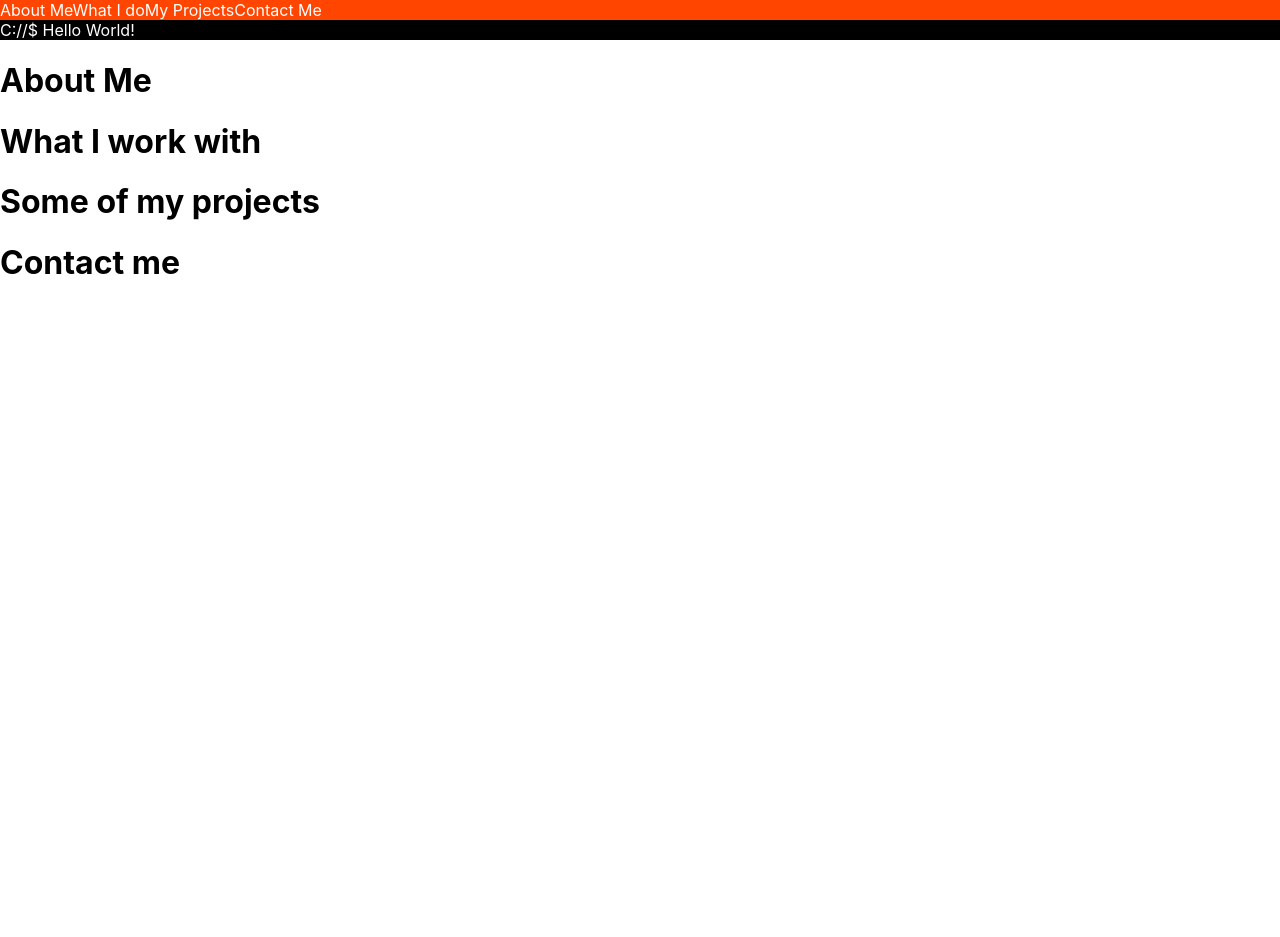
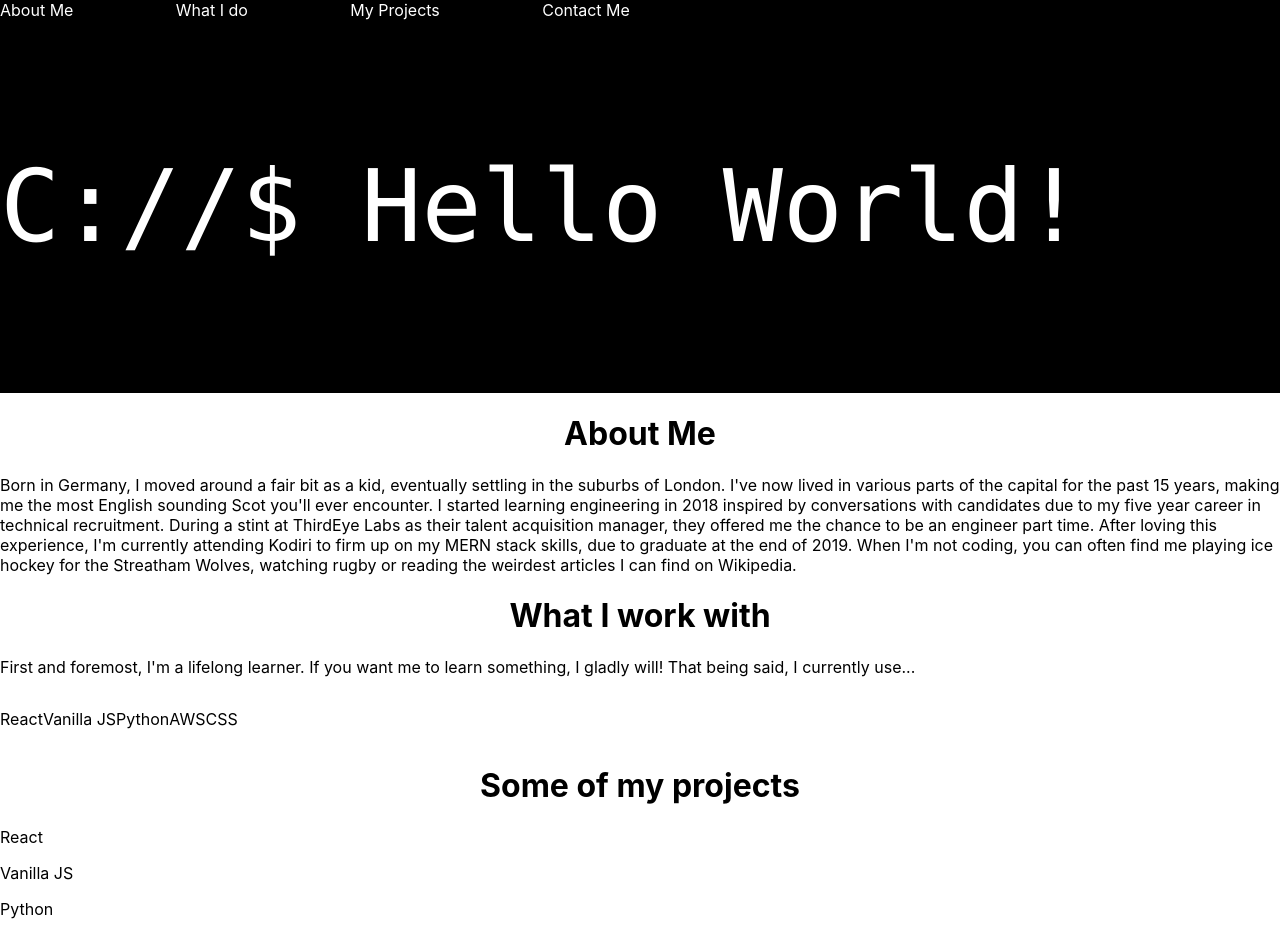
Before and after one commit to Reikon95/portfolio, a React (Create React App) app: page / in a window 1280 px wide. Shown: the top 937 px of the page. Before the commit the page ends 800 px from the top, so only its background shows below. Built offline with nearby package versions, Linux system fonts and the light colour scheme.

Commit message:
Added titles

```diff
--- a/src/App.css
+++ b/src/App.css
@@ -1,13 +1,29 @@
 .welcome {
   background-color: black;
   color: white;
+  font-size: 100px;
+  padding-top: 10%;
+  padding-bottom: 10%;
+  font-family: Lucida Console,Lucida Sans Typewriter,monaco,Bitstream Vera Sans Mono,monospace;
 }
 
 .nav {
-  background-color: orangered;
+  background-color: black;
+  overflow: hidden;
 
 }
 .nav a {
   color: white;
   text-decoration: none;
+  text-align: center;
+  padding: 8%;
+  padding-left: 0;
 }
+
+h1 {
+  text-align: center;
+}
+
+.icons {
+  display: flex;
+}
--- a/src/App.js
+++ b/src/App.js
@@ -3,6 +3,7 @@ import Typewriter from 'typewriter-effect';
 import './App.css';
 
 function App() {
+  document.title="Cameron Blackwood"
   return (
     <div className="App">
       <div className="nav">
@@ -26,15 +27,41 @@ function App() {
       </div>
       <div className="about">
         <h1>About Me</h1>
+        <p>Born in Germany, I moved around a fair bit as a kid, eventually settling in the suburbs of London. I've now lived in
+          various parts of the capital for the past 15 years, making me the most English sounding Scot you'll ever encounter. I started learning engineering
+          in 2018 inspired by conversations with candidates due to my five year career in technical recruitment. During a stint at ThirdEye
+          Labs as their talent acquisition manager, they offered me the chance to be an engineer part time. After loving this experience,
+          I'm currently attending Kodiri to firm up on my MERN stack skills, due to graduate at the end of 2019. When I'm not coding, you
+          can often find me playing ice hockey for the Streatham Wolves, watching rugby or reading the weirdest articles I can find on
+          Wikipedia.
+        </p>
       </div>
-      <div className="techs">
+      <div className="techs" id="techs">
         <h1>What I work with</h1>
+        <p>First and foremost, I'm a lifelong learner. If you want me to learn something, I gladly will! That being said, I currently use...</p>
+        <div className="icons">
+          <p>React</p>
+          <p>Vanilla JS</p>
+          <p>Python</p>
+          <p>AWS</p>
+          <p>CSS</p>
+        </div>
       </div>
-      <div className="projects">
+      <div className="projects" id="projects">
         <h1>Some of my projects</h1>
+        <div className="tiles">
+          <p>React</p>
+          <p>Vanilla JS</p>
+          <p>Python</p>
+          <p>AWS</p>
+          <p>CSS</p>
+        </div>
       </div>
-      <div className="contact">
+      <div className="contact" id="contact">
         <h1>Contact me</h1>
+        <p>Feel free to get in touch with me if you have any questions. Please note, I am <strong>AVAILABLE</strong>for job opportunities
+        starting Jan 2020. I'm happy to work anywhere in Zone 1/Zone 2 (or further out if it's South London), but will consider roles elsewhere
+        if I love the sound of them!</p>
       </div>
     </div>
   );
```
